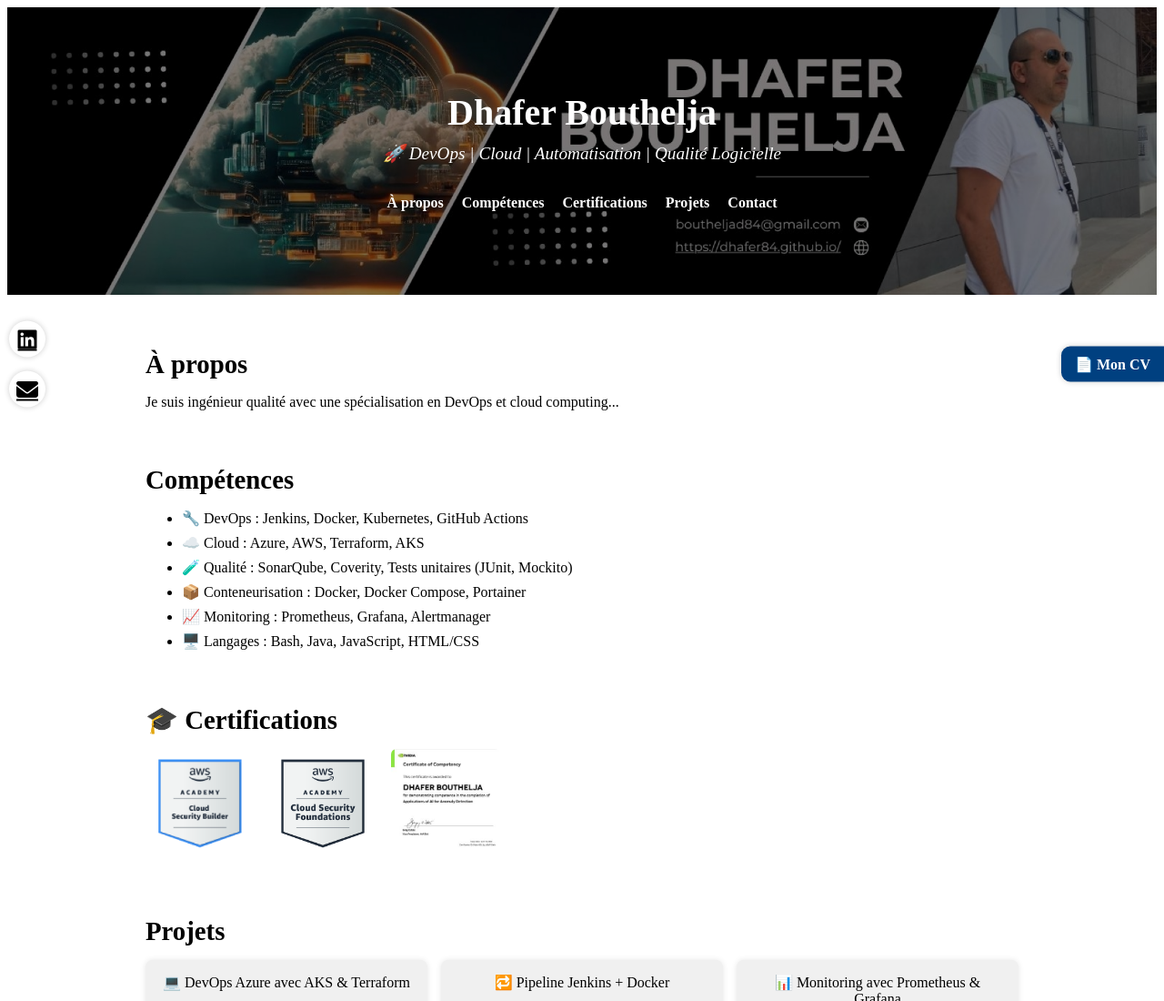
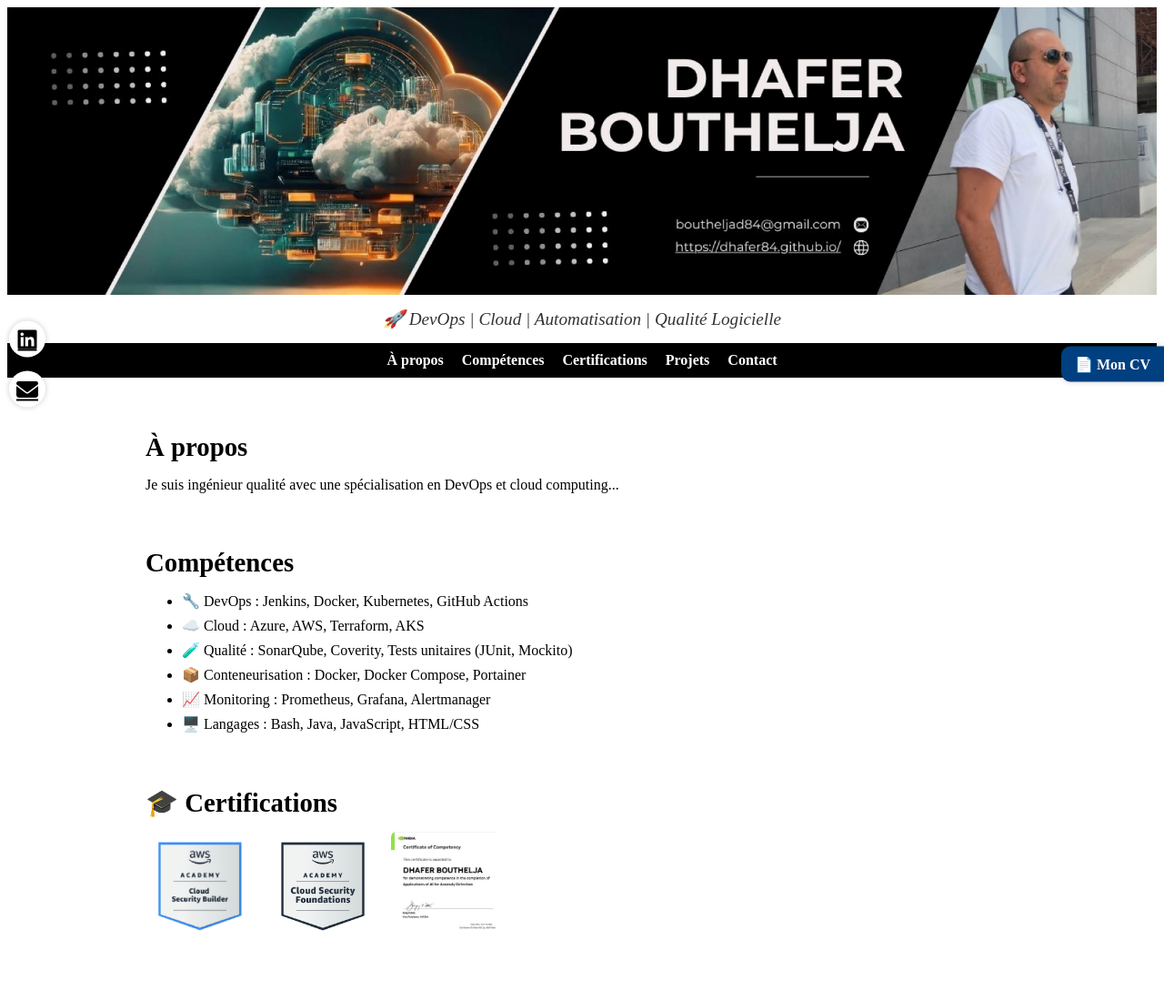
Before and after one commit to Dhafer84/dhafer84.github.io, a plain HTML site: page index.html in a window 1280 px wide. Shown: the top 1100 px of the page at 91% size. Drawn offline with Linux system fonts and the light colour scheme.

Commit message:
add banner

```diff
--- a/index.html
+++ b/index.html
@@ -22,15 +22,15 @@
   <!-- Bannière -->
  <header class="banner">
   <img src="images/banner.jpg" alt="Bannière">
-    <div class="header-content">
-      <h1>Dhafer Bouthelja</h1>
+</header>
+
+<!-- Citation placée en dessous de la bannière -->
 <p class="quote">🚀 DevOps | Cloud | Automatisation | Qualité Logicielle</p>
 
-      <!-- Bouton Burger -->
+<!-- Menu -->
+<div id="nav-menu">
   <button class="burger" id="burger">&#9776;</button>
-
-      <!-- Navigation -->
-      <nav id="nav-menu">
+  <nav>
     <a href="#about">À propos</a>
     <a href="#skills">Compétences</a>
     <a href="#certifications">Certifications</a>
@@ -38,7 +38,7 @@
     <a href="#contact">Contact</a>
   </nav>
 </div>
-  </header>
+
 
   <!-- À propos -->
   <section id="about">
--- a/style.css
+++ b/style.css
@@ -18,10 +18,9 @@
   z-index: 1000;
 }
 
-/* === BANNIÈRE === */
+/* === BANNIÈRE IMAGE SEULE === */
 header.banner {
   width: 100%;
-  position: relative;
   overflow: hidden;
 }
 
@@ -30,34 +29,16 @@ header.banner img {
   height: auto;
   display: block;
   object-fit: cover;
+  max-height: 500px;
 }
 
-.header-content {
-  position: absolute;
-  top: 0;
-  left: 0;
-  width: 100%;
-  height: 100%;
-  display: flex;
-  flex-direction: column;
-  align-items: center;
-  justify-content: center;
-  background: rgba(0, 0, 0, 0.5);
-  color: white;
+/* === CITATION SOUS LA BANNIÈRE === */
+.quote {
   text-align: center;
-  padding: 20px;
-  box-sizing: border-box;
-}
-
-.header-content h1 {
-  font-size: 2.5rem;
-  margin: 0;
-}
-
-.header-content .quote {
   font-style: italic;
   font-size: 1.2rem;
-  margin-top: 10px;
+  margin: 15px auto;
+  color: #333;
 }
 
 /* === NAVIGATION === */
@@ -66,7 +47,18 @@ header.banner img {
   gap: 20px;
   flex-wrap: wrap;
   justify-content: center;
-  margin-top: 15px;
+  background-color: var(--header-color);
+  padding: 10px 0;
+  position: sticky;
+  top: 0;
+  z-index: 999;
+}
+
+#nav-menu nav {
+  display: flex;
+  gap: 20px;
+  flex-wrap: wrap;
+  justify-content: center;
 }
 
 #nav-menu a {
@@ -217,21 +209,21 @@ footer {
     display: block;
   }
 
-  #nav-menu {
+  #nav-menu nav {
+    display: none;
     flex-direction: column;
-    display: none;
-    margin-top: 15px;
+    width: 100%;
+    background-color: var(--header-color);
+    text-align: center;
+    gap: 10px;
+    padding: 10px 0;
   }
 
-  #nav-menu.active {
+  #nav-menu.active nav {
     display: flex;
   }
 
-  .header-content h1 {
-    font-size: 1.8rem;
-  }
-
-  .header-content .quote {
+  .quote {
     font-size: 1rem;
     padding: 0 10px;
   }
```
Lines whose indentation alone changed are shown as unchanged.
